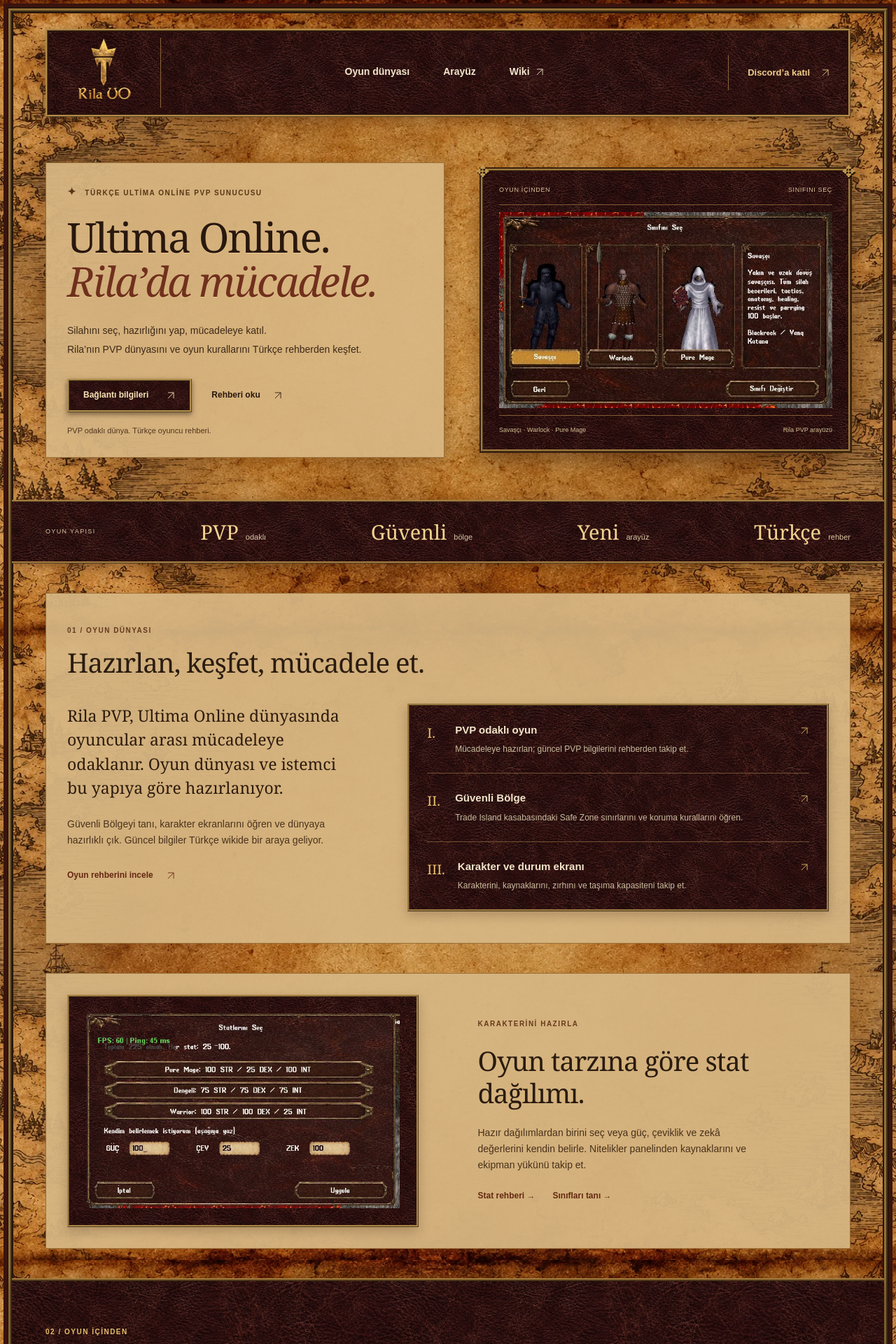
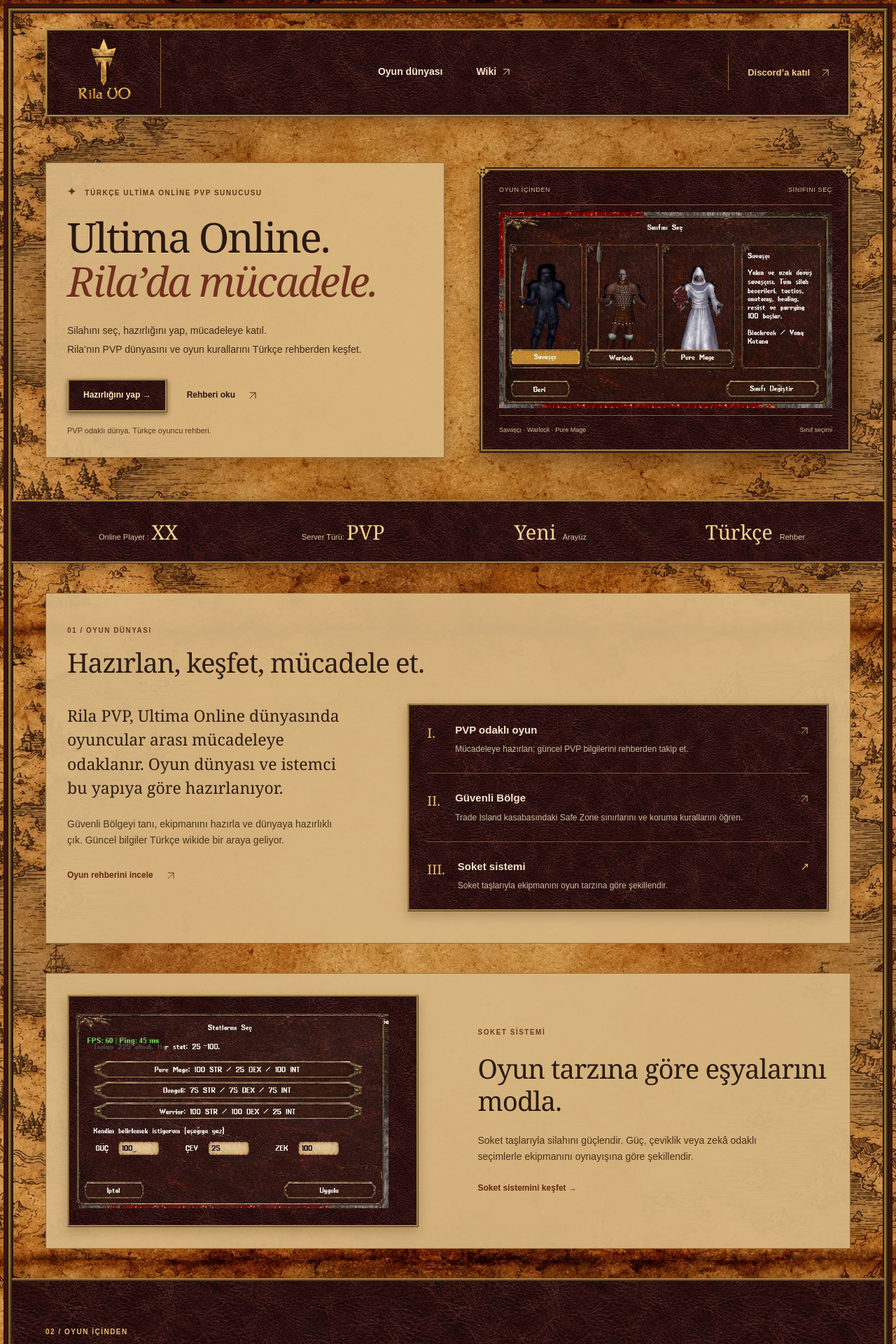
Before and after one commit to rilagames/rila-site, a Jekyll site: the page built from uo-jekyll/index.html, in a window 1280 px wide. Shown: the top 1920 px of the page at 70% size. Built offline with Jekyll 4.4.1, drawn with Linux system fonts in a browser that asks for light colours; some of the changed text lies outside the part shown.

Commit message:
Ana sayfayı sadeleştir; soket, iksir, favoriler ve emote tanıtımlarını güncelle

```diff
--- a/uo-jekyll/assets/css/rila.css
+++ b/uo-jekyll/assets/css/rila.css
@@ -200,3 +200,18 @@ h2 { font: 400 clamp(30px,3vw,42px)/1.2 var(--serif); letter-spacing: -.025em; m
 .pvp-leaderboard caption { text-align:left; padding:12px 0; font-size:12px; }
 .pvp-leaderboard th,.pvp-leaderboard td { text-align:left; border-bottom:1px solid #99703a; padding:9px 12px; }
 @media(max-width:760px) { .pvp-feature-grid,.pvp-stat-grid {grid-template-columns:1fr;} .pvp-feature figure {min-height:0;} .hero-art .feature-shot {min-height:0;padding-block:20px;} }
+
+/* Current PVP summary and screenshot gallery. */
+.pvp-summary-strip { justify-content:space-between; }
+.pvp-summary-strip>span { flex:1; text-align:center; }
+.pvp-summary-strip>span:first-child { border-left:0; }
+.pvp-feature figure a { display:flex; align-items:center; justify-content:center; width:100%; }
+.pvp-feature figure a:focus-visible { outline:2px solid #e3b25c; outline-offset:3px; }
+.pvp-top10-only { grid-template-columns:1fr; }
+.preview-note { font-size:11px; line-height:1.6; opacity:.8; margin:16px 0 0; }
+@media(max-width:760px) {
+ .site-header nav { grid-template-columns:repeat(2,minmax(0,1fr)); }
+ .pvp-summary-strip { display:grid; grid-template-columns:repeat(2,minmax(0,1fr)); }
+ .pvp-summary-strip>span { min-width:0; }
+ .pvp-summary-strip b { font-size:23px; }
+}
--- a/uo-jekyll/assets/js/rila.js
+++ /dev/null
@@ -1,6 +0,0 @@
-const copy = document.querySelector('[data-copy]');
-if (copy) copy.addEventListener('click', async () => {
-  const status = document.querySelector('#copy-status');
-  try { await navigator.clipboard.writeText(copy.dataset.copy); status.textContent = 'Sunucu adresi kopyalandı.'; }
-  catch { status.textContent = `Bu adresi kopyala: ${copy.dataset.copy}`; }
-});
--- a/uo-jekyll/index.html
+++ b/uo-jekyll/index.html
@@ -11,13 +11,12 @@ title: Rila PVP | Türkçe Ultima Online
   <title>{{ page.title }}</title>
   <link rel="icon" type="image/webp" href="{{ '/assets/imgs/rila-logo-bronze.webp' | relative_url }}">
   <link rel="stylesheet" href="{{ '/assets/css/rila.css' | relative_url }}">
-  <script src="{{ '/assets/js/rila.js' | relative_url }}" defer></script>
 </head>
 <body>
   <a class="skip-link" href="#main">İçeriğe geç</a>
   <header class="site-header wrap">
     <a class="brand" href="{{ '/' | relative_url }}" aria-label="Rila ana sayfa"><img src="{{ '/assets/imgs/rila-logo-bronze.webp' | relative_url }}" width="1280" height="1280" alt="Rila UO"></a>
-    <nav aria-label="Ana menü"><a href="#world">Oyun dünyası</a><a href="#armory">Arayüz</a><a href="{{ '/wiki/' | relative_url }}">Wiki <svg class="icon" viewBox="0 0 24 24" aria-hidden="true"><path d="M5 19 19 5M5 5h14v14"/></svg></a></nav>
+    <nav aria-label="Ana menü"><a href="#world">Oyun dünyası</a><a href="{{ '/wiki/' | relative_url }}">Wiki <svg class="icon" viewBox="0 0 24 24" aria-hidden="true"><path d="M5 19 19 5M5 5h14v14"/></svg></a></nav>
     <a class="header-join" href="https://discord.gg/AyeAPKcMaV" target="_blank" rel="noopener noreferrer">Discord’a katıl <svg class="icon" viewBox="0 0 24 24" aria-hidden="true"><path d="M5 19 19 5M5 5h14v14"/></svg></a>
   </header>
   <main id="main">
@@ -26,50 +25,47 @@ title: Rila PVP | Türkçe Ultima Online
         <p class="eyebrow"><span class="small-cross" aria-hidden="true">✦</span> Türkçe Ultima Online PVP sunucusu</p>
         <h1 id="hero-title">Ultima Online.<br><em>Rila’da mücadele.</em></h1>
         <p class="hero-description">Silahını seç, hazırlığını yap, mücadeleye katıl.<br class="desktop-break"> Rila’nın PVP dünyasını ve oyun kurallarını Türkçe rehberden keşfet.</p>
-        <div class="hero-actions"><a class="button" href="#connect">Bağlantı bilgileri <svg class="icon" viewBox="0 0 24 24" aria-hidden="true"><path d="M5 19 19 5M5 5h14v14"/></svg></a><a class="text-link" href="{{ '/wiki/' | relative_url }}">Rehberi oku <svg class="icon" viewBox="0 0 24 24" aria-hidden="true"><path d="M5 19 19 5M5 5h14v14"/></svg></a></div>
+        <div class="hero-actions"><a class="button" href="{{ '/wiki/vendors/' | relative_url }}">Hazırlığını yap →</a><a class="text-link" href="{{ '/wiki/' | relative_url }}">Rehberi oku <svg class="icon" viewBox="0 0 24 24" aria-hidden="true"><path d="M5 19 19 5M5 5h14v14"/></svg></a></div>
         <p class="hero-note">PVP odaklı dünya. Türkçe oyuncu rehberi.</p>
       </div>
       <div class="hero-art" aria-label="Rila PVP sınıf seçimi">
         <div class="art-topline"><span>Oyun içinden</span><span>Sınıfını seç</span></div>
         <div class="feature-shot"><img src="{{ '/assets/imgs/pvp/sinif-secimi.webp' | relative_url }}" width="620" height="365" alt="Savaşçı, Warlock ve Pure Mage sınıf seçim ekranı"></div>
-        <div class="art-caption"><span>Savaşçı · Warlock · Pure Mage</span><span>Rila PVP arayüzü</span></div>
+        <div class="art-caption"><span>Savaşçı · Warlock · Pure Mage</span><span>Sınıf seçimi</span></div>
       </div>
     </section>
-    <div class="world-strip"><div class="wrap strip-inner"><span class="strip-label">Oyun yapısı</span><span><b>PVP</b> odaklı</span><span><b>Güvenli</b> bölge</span><span><b>Yeni</b> arayüz</span><span><b>Türkçe</b> rehber</span></div></div>
+    <div class="world-strip"><div class="wrap strip-inner pvp-summary-strip"><span>Online Player : <b>XX</b></span><span>Server Türü: <b>PVP</b></span><span><b>Yeni</b> Arayüz</span><span><b>Türkçe</b> Rehber</span></div></div>
     <section id="world" class="world-section wrap" aria-labelledby="world-title">
       <div class="section-heading"><p class="eyebrow">01 / Oyun dünyası</p><h2 id="world-title">Hazırlan, keşfet, mücadele et.</h2></div>
       <div class="world-layout">
-        <div class="world-intro"><p>Rila PVP, Ultima Online dünyasında oyuncular arası mücadeleye odaklanır. Oyun dünyası ve istemci bu yapıya göre hazırlanıyor.</p><p>Güvenli Bölgeyi tanı, karakter ekranlarını öğren ve dünyaya hazırlıklı çık. Güncel bilgiler Türkçe wikide bir araya geliyor.</p><a class="text-link" href="{{ '/wiki/' | relative_url }}">Oyun rehberini incele <svg class="icon" viewBox="0 0 24 24" aria-hidden="true"><path d="M5 19 19 5M5 5h14v14"/></svg></a></div>
+        <div class="world-intro"><p>Rila PVP, Ultima Online dünyasında oyuncular arası mücadeleye odaklanır. Oyun dünyası ve istemci bu yapıya göre hazırlanıyor.</p><p>Güvenli Bölgeyi tanı, ekipmanını hazırla ve dünyaya hazırlıklı çık. Güncel bilgiler Türkçe wikide bir araya geliyor.</p><a class="text-link" href="{{ '/wiki/' | relative_url }}">Oyun rehberini incele <svg class="icon" viewBox="0 0 24 24" aria-hidden="true"><path d="M5 19 19 5M5 5h14v14"/></svg></a></div>
         <div class="system-list">
           <a href="{{ '/wiki/pvp/' | relative_url }}"><span class="system-number">I.</span><div><h3>PVP odaklı oyun</h3><p>Mücadeleye hazırlan; güncel PVP bilgilerini rehberden takip et.</p></div><span class="row-arrow"><svg class="icon" viewBox="0 0 24 24" aria-hidden="true"><path d="M5 19 19 5M5 5h14v14"/></svg></span></a>
           <a href="{{ '/wiki/safe-zone/' | relative_url }}"><span class="system-number">II.</span><div><h3>Güvenli Bölge</h3><p>Trade Island kasabasındaki Safe Zone sınırlarını ve koruma kurallarını öğren.</p></div><span class="row-arrow"><svg class="icon" viewBox="0 0 24 24" aria-hidden="true"><path d="M5 19 19 5M5 5h14v14"/></svg></span></a>
-          <a href="{{ '/wiki/player-profile/' | relative_url }}"><span class="system-number">III.</span><div><h3>Karakter ve durum ekranı</h3><p>Karakterini, kaynaklarını, zırhını ve taşıma kapasiteni takip et.</p></div><span class="row-arrow"><svg class="icon" viewBox="0 0 24 24" aria-hidden="true"><path d="M5 19 19 5M5 5h14v14"/></svg></span></a>
+          <a href="{{ '/wiki/sockets/' | relative_url }}"><span class="system-number">III.</span><div><h3>Soket sistemi</h3><p>Soket taşlarıyla ekipmanını oyun tarzına göre şekillendir.</p></div><span class="row-arrow">↗</span></a>
         </div>
       </div>
     </section>
     <section class="creatures-section wrap" aria-labelledby="creatures-title">
-      <div class="creatures-image feature-shot"><img src="{{ '/assets/imgs/pvp/stat-secimi.webp' | relative_url }}" width="574" height="356" loading="lazy" alt="Hazır dağılımlar ve özel değerlerle stat seçimi"></div>
-      <div class="creatures-copy"><p class="eyebrow">Karakterini hazırla</p><h2 id="creatures-title">Oyun tarzına göre stat dağılımı.</h2><p>Hazır dağılımlardan birini seç veya güç, çeviklik ve zekâ değerlerini kendin belirle. Nitelikler panelinden kaynaklarını ve ekipman yükünü takip et.</p><div class="creature-links"><a class="text-link" href="{{ '/wiki/stat_system/' | relative_url }}">Stat rehberi →</a><a class="text-link" href="{{ '/wiki/classes/' | relative_url }}">Sınıfları tanı →</a></div></div>
+      <div class="creatures-image feature-shot"><img src="{{ '/assets/imgs/pvp/stat-secimi.webp' | relative_url }}" width="574" height="356" loading="lazy" alt="Soket tanıtımı için geçici olarak kullanılan stat seçim ekranı"><p class="preview-note">Geçici görsel</p></div>
+      <div class="creatures-copy"><p class="eyebrow">Soket sistemi</p><h2 id="creatures-title">Oyun tarzına göre eşyalarını modla.</h2><p>Soket taşlarıyla silahını güçlendir. Güç, çeviklik veya zekâ odaklı seçimlerle ekipmanını oynayışına göre şekillendir.</p><div class="creature-links"><a class="text-link" href="{{ '/wiki/sockets/' | relative_url }}">Soket sistemini keşfet →</a></div></div>
     </section>
-    <section id="armory" class="armory-section" aria-labelledby="armory-title"><div class="wrap">
-      <div class="section-heading armory-heading"><div><p class="eyebrow">02 / Oyun içinden</p><h2 id="armory-title">Rila arayüzünü yakından tanı.</h2></div><a class="text-link" href="{{ '/wiki/interface/' | relative_url }}">Arayüz rehberi →</a></div>
+    <section id="systems" class="armory-section" aria-labelledby="systems-title"><div class="wrap">
+      <div class="section-heading armory-heading"><div><p class="eyebrow">02 / Oyun içinden</p><h2 id="systems-title">Hazırlan, seç, mücadeleye katıl.</h2></div></div>
       <div class="pvp-feature-grid">
-        <article class="pvp-feature"><figure><img src="{{ '/assets/imgs/pvp/yeni-arayuz.webp' | relative_url }}" width="2285" height="866" loading="lazy" alt="Rila PVP oyun görünümü ve yeni arayüz"></figure><h3>Her şey elinin altında.</h3><p>Harita, profil, wiki ve günlük üst menüde. Deri ve bronz paneller, oyun içindeki ortak görsel dili korur.</p><a href="{{ '/wiki/interface/' | relative_url }}">Yeni arayüz →</a></article>
-        <article class="pvp-feature"><figure><img src="{{ '/assets/imgs/pvp/durum-paneli.webp' | relative_url }}" width="326" height="283" loading="lazy" alt="Karakter nitelikleri paneli"></figure><h3>Durumunu tek bakışta gör.</h3><p>Güç, çeviklik, zekâ, zırh, altın ve ağırlık aynı panelde. Can, mana ve dayanıklılık çubuklarıyla kaynaklarını takip et.</p><a href="{{ '/wiki/stat_system/' | relative_url }}">Nitelikler paneli →</a></article>
-        <article class="pvp-feature"><p class="eyebrow">Oyun içi iletişim</p><h3>Bir ifadeyle anlat.</h3><p>Orta fare düğmesini basılı tutarak emote wheel’i aç, ifadeni seç ve bırak. Seçtiğin ifade karakterinin üzerinde görünür.</p><a href="{{ '/wiki/emotes/' | relative_url }}">Emote wheel rehberi →</a></article>
-        <article class="pvp-feature"><figure><img src="{{ '/assets/imgs/pvp/silah-vendoru.webp' | relative_url }}" width="760" height="570" loading="lazy" alt="Silah vendorunun satın alma, favori ve sayfalama arayüzü; render önizlemesi"></figure><h3>Hazırlığını vendorlardan yap.</h3><p>Silah ve set menülerinden ihtiyacını seç; favorilerini işaretle ve alışverişini tamamla. Rehberde ürün ürün katalog yerine menülerin kullanımını bulacaksın.</p><p><small>Mevcut dialog ve istemci görsellerinden render önizlemesi.</small></p><a href="{{ '/wiki/vendors/' | relative_url }}">Silah ve set vendorları →</a></article>
-      </div>
+        <article class="pvp-feature"><figure><a href="{{ '/assets/imgs/pvp/silah-vendoru.webp' | relative_url }}" target="_blank" rel="noopener"><img src="{{ '/assets/imgs/pvp/silah-vendoru.webp' | relative_url }}" width="760" height="570" loading="lazy" alt="Silah vendoru render önizlemesi"></a></figure><h3>Silah vendoru</h3><p>Silah seçimini tek menüden yap. Satın alma ve favori seçenekleriyle hazırlığını tamamla.</p><a href="{{ '/wiki/vendors/' | relative_url }}">Vendor rehberi →</a></article>
+<article class="pvp-feature"><figure><a href="{{ '/assets/imgs/pvp/set-vendoru.webp' | relative_url }}" target="_blank" rel="noopener"><img src="{{ '/assets/imgs/pvp/set-vendoru.webp' | relative_url }}" width="760" height="570" loading="lazy" alt="Set vendoru render önizlemesi"></a></figure><h3>Set vendoru</h3><p>Set ve robe seçeneklerini menüden incele; ihtiyacına uygun hazırlığı yap.</p><a href="{{ '/wiki/vendors/' | relative_url }}">Vendor rehberi →</a></article>
+<article class="pvp-feature"><figure><a href="{{ '/assets/imgs/pvp/iksir-vendoru.webp' | relative_url }}" target="_blank" rel="noopener"><img src="{{ '/assets/imgs/pvp/iksir-vendoru.webp' | relative_url }}" width="760" height="690" loading="lazy" alt="İksir vendoru render önizlemesi"></a></figure><h3>İksir vendoru</h3><p>İksir ve sarf malzemelerini hazırla. Pot yerlerini kaydet ve yenileme seçeneklerine menüden ulaş.</p><a href="{{ '/wiki/vendors/' | relative_url }}">Vendor rehberi →</a></article>
+<article class="pvp-feature"><figure><a href="{{ '/assets/imgs/pvp/favoriler-vendoru.webp' | relative_url }}" target="_blank" rel="noopener"><img src="{{ '/assets/imgs/pvp/favoriler-vendoru.webp' | relative_url }}" width="760" height="570" loading="lazy" alt="Favoriler vendoru render önizlemesi"></a></figure><h3>Favoriler vendoru</h3><p>Seçtiğin favorileri bir arada gör, Hepsini Al ile hazırlığını hızlandır. Görselde örnek seçimler gösteriliyor.</p><a href="{{ '/wiki/vendors/' | relative_url }}">Vendor rehberi →</a></article>
+        <article class="pvp-feature"><figure><a href="{{ '/assets/imgs/pvp/emote-wheel.webp' | relative_url }}" target="_blank" rel="noopener"><img src="{{ '/assets/imgs/pvp/emote-wheel.webp' | relative_url }}" width="560" height="337" loading="lazy" alt="Orta fare düğmesiyle açılan emote wheel"></a></figure><h3>Bir ifadeyle anlat.</h3><p>Orta fare düğmesini basılı tutarak emote wheel’i aç. İfadeni seçip düğmeyi bırak; Esc ile vazgeçebilirsin.</p><a href="{{ '/wiki/emotes/' | relative_url }}">Emote wheel →</a></article>
+        <article class="pvp-feature"><figure><a href="{{ '/assets/imgs/pvp/emote-gosterim.webp' | relative_url }}" target="_blank" rel="noopener"><img src="{{ '/assets/imgs/pvp/emote-gosterim.webp' | relative_url }}" width="539" height="240" loading="lazy" alt="Seçilen emote ifadesinin karakter üzerinde görünümü"></a></figure><h3>İfadeni dünyaya yansıt.</h3><p>Seçtiğin ifade karakterinin üzerinde görünür ve yakındaki oyunculara iletilir.</p><a href="{{ '/wiki/emotes/' | relative_url }}">İfadelerle iletişim →</a></article>
+      </div><p class="preview-note">Vendor görselleri mevcut dialoglardan render önizlemesidir. Emote görselleri oyun içinden alınmıştır.</p>
     </div></section>
     <section id="statistics" class="world-section wrap" aria-labelledby="statistics-title">
       <div class="section-heading"><p class="eyebrow">03 / İstatistikler</p><h2 id="statistics-title">Mücadelenin nabzı.</h2></div>
-      <div class="pvp-stat-grid">
-        <div class="connection-panel"><div class="connection-title"><span>Çevrimiçi oyuncu</span><span class="status">Yakında</span></div><p class="pvp-stat-value" aria-label="Veri henüz bağlı değil">—</p><p>Canlı oyuncu sayısı veri bağlantısı hazır olduğunda burada görünecek.</p></div>
+      <div class="pvp-stat-grid pvp-top10-only">
         <div class="pvp-leaderboard"><h3>Top 10</h3><p>Oyuncu sıralaması yakında burada.</p><div class="table-scroll"><table><caption>PVP sıralaması · veri bağlantısı bekleniyor</caption><thead><tr><th scope="col">Sıra</th><th scope="col">Oyuncu</th><th scope="col">Puan</th></tr></thead><tbody><tr><td>1</td><td>—</td><td>—</td></tr><tr><td>2</td><td>—</td><td>—</td></tr><tr><td>3</td><td>—</td><td>—</td></tr><tr><td>4</td><td>—</td><td>—</td></tr><tr><td>5</td><td>—</td><td>—</td></tr><tr><td>6</td><td>—</td><td>—</td></tr><tr><td>7</td><td>—</td><td>—</td></tr><tr><td>8</td><td>—</td><td>—</td></tr><tr><td>9</td><td>—</td><td>—</td></tr><tr><td>10</td><td>—</td><td>—</td></tr></tbody></table></div><a class="text-link" href="{{ '/wiki/statistics/' | relative_url }}">İstatistik bilgileri →</a></div>
       </div>
-    </section>
-    <section id="connect" class="connect-section wrap" aria-labelledby="connect-title">
-      <div><p class="eyebrow">04 / Bağlantı</p><h2 id="connect-title">Bağlantı bilgileri.</h2><p>Rila PVP geliştirme aşamasında. Güncel erişim bilgileri,<br class="desktop-break"> istemci kurulumu ve duyurular için Discord’u takip et.</p><a class="button" href="https://discord.gg/AyeAPKcMaV" target="_blank" rel="noopener noreferrer">Topluluğa katıl <svg class="icon" viewBox="0 0 24 24" aria-hidden="true"><path d="M5 19 19 5M5 5h14v14"/></svg></a></div>
-      <div class="connection-panel"><div class="connection-title"><span>Sunucu bilgileri</span><span class="status">Geliştirme aşamasında</span></div><dl><div><dt>Adres</dt><dd>play.rilauo.com</dd></div><div><dt>Port</dt><dd>2593</dd></div><div><dt>Sunucu türü</dt><dd>PVP</dd></div></dl><button class="copy-button" type="button" data-copy="play.rilauo.com" aria-describedby="copy-status">Sunucu adresini kopyala <svg class="icon" viewBox="0 0 24 24" aria-hidden="true"><path d="M8 8h12v12H8zM16 8V4H4v12h4"/></svg></button><p id="copy-status" role="status" aria-live="polite">Bağlantı adresini ve istemci talimatlarını Discord’dan doğrula.</p></div>
     </section>
   </main>
   <footer class="site-footer wrap"><a class="footer-brand" href="{{ '/' | relative_url }}">Rila UO</a><p>Türkçe Ultima Online PVP sunucusu.</p><nav aria-label="Alt menü"><a href="{{ '/wiki/' | relative_url }}">Wiki</a><a href="https://discord.gg/AyeAPKcMaV" target="_blank" rel="noopener noreferrer">Discord</a><a href="https://twitter.com/rilauo" target="_blank" rel="noopener noreferrer">Twitter</a></nav><span>© {{ 'now' | date: '%Y' }} Rila UO</span></footer>
--- a/uo-wiki/_layouts/default.html
+++ b/uo-wiki/_layouts/default.html
@@ -18,7 +18,7 @@
   <a class="skip-link" href="#wiki-content">İçeriğe geç</a>
   <header class="site-header wrap">
     <a class="brand" href="{{ main_base }}/" aria-label="Rila ana sayfa"><img src="{{ main_base }}/assets/imgs/rila-logo-bronze.webp" width="1254" height="1254" alt="Rila PVP"></a>
-    <nav aria-label="Ana menü"><a href="{{ main_base }}/#world">Oyun dünyası</a><a href="{{ main_base }}/#armory">Arayüz</a><a href="{{ '/' | relative_url }}" aria-current="page">Wiki</a></nav>
+    <nav aria-label="Ana menü"><a href="{{ main_base }}/#world">Oyun dünyası</a><a href="{{ '/' | relative_url }}" aria-current="page">Wiki</a></nav>
     <a class="header-join" href="https://discord.gg/AyeAPKcMaV" target="_blank" rel="noopener noreferrer">Discord’a katıl <svg class="icon" viewBox="0 0 24 24" aria-hidden="true"><path d="M5 19 19 5M5 5h14v14"/></svg></a>
   </header>
   <div class="wiki-masthead wrap"><div><p class="eyebrow">Rila PVP oyuncu rehberi</p><p class="wiki-section-title">Wiki</p></div><p>Sistemler, ekipmanlar ve oyun dünyası.<br>Rila PVP için Türkçe başvuru kaynağı.</p></div>
--- a/uo-wiki/index.markdown
+++ b/uo-wiki/index.markdown
@@ -13,6 +13,8 @@ Karakterini hazırla, arayüzü tanı ve mücadeleye katıl. Oyun içinden ekran
 - [Stat seçimi ve nitelikler]({{ '/stat_system/' | relative_url }}): dağılım ekranı ve kaynakların.
 - [Vendorlar ve hazırlık]({{ '/vendors/' | relative_url }}): silah ve set alma menüleri.
 - [Binekler]({{ '/mounts/' | relative_url }}): binek hazırlığı.
+
+- [Soket sistemi]({{ '/sockets/' | relative_url }}): desteklenen silahlarını oyun tarzına göre özelleştir.
 
 ## Oyun içinden
 
```
Also changed, not shown: uo-wiki/emotes.markdown (+10 -0 lines), uo-wiki/sockets.markdown (added, +23 -0 lines), uo-wiki/vendors.markdown (+13 -1 lines), uo-jekyll/assets/imgs/pvp/emote-gosterim.webp (added), uo-jekyll/assets/imgs/pvp/emote-wheel.webp (added), uo-jekyll/assets/imgs/pvp/favoriler-vendoru.webp (added), uo-jekyll/assets/imgs/pvp/iksir-vendoru.webp (added), uo-wiki/assets/img/pvp/emote-gosterim.webp (added), uo-wiki/assets/img/pvp/emote-wheel.webp (added), uo-wiki/assets/img/pvp/favoriler-vendoru.webp (added), uo-wiki/assets/img/pvp/iksir-vendoru.webp (added).
